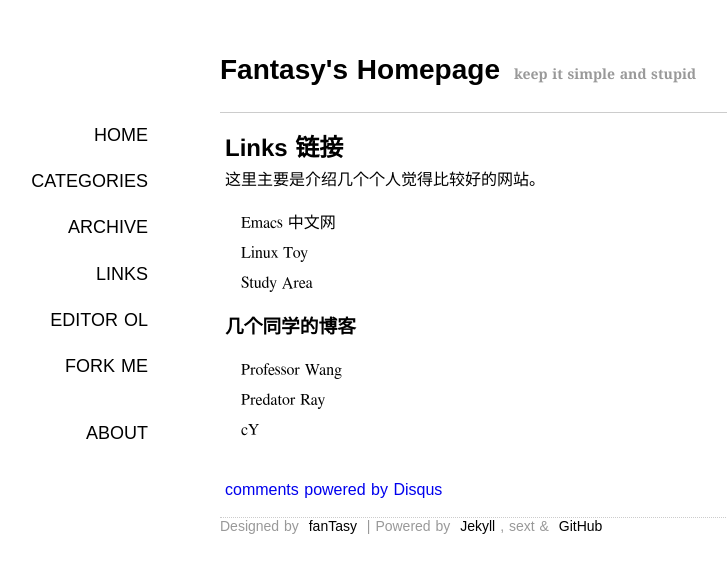
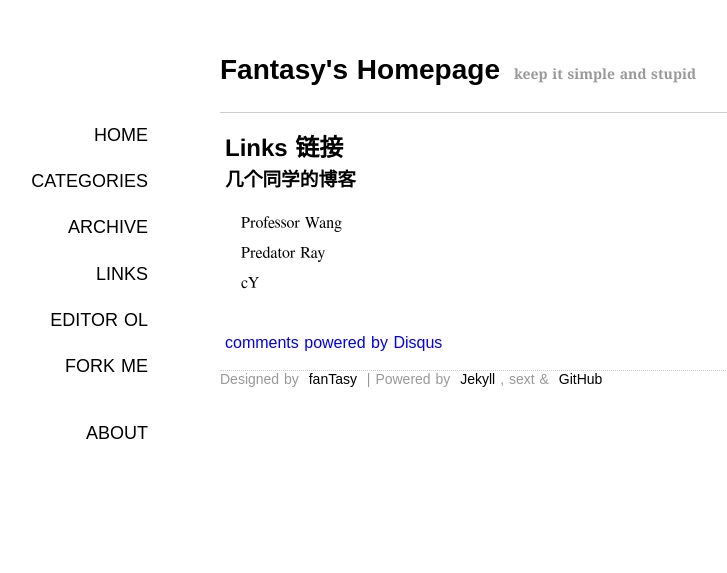
Before and after one commit to SFantasy/blog, a Jekyll site: the page built from links.html, in a window 1280 px wide. Shown: the top 573 px of the page, without its empty margins (120-847 px from the left). Built offline with Jekyll 4.4.1, drawn with Linux system fonts in a browser that asks for light colours; some web fonts are replaced; Markdown is read by kramdown in place of the engine named in the settings; comment, search, counter and statistics services are not loaded.

Commit message:
Update links.html

```diff
--- a/links.html
+++ b/links.html
@@ -4,18 +4,6 @@ title: Links 链接
 comments: true
 ---
 <section>
-  这里主要是介绍几个个人觉得比较好的网站。
-  <ul>
-    <li>
-	  <a href="http://emacser.com">Emacs 中文网</a>
-    </li>
-    <li>
-	  <a href="http://www.linuxtoy.org">Linux Toy</a>
-    </li>
-	<li>
-	  <a href="http://www.study-area.org">Study Area</a>
-	</li>
-  </ul>
   <h3>几个同学的博客</h3>
   <ul>
 	<li>
```
